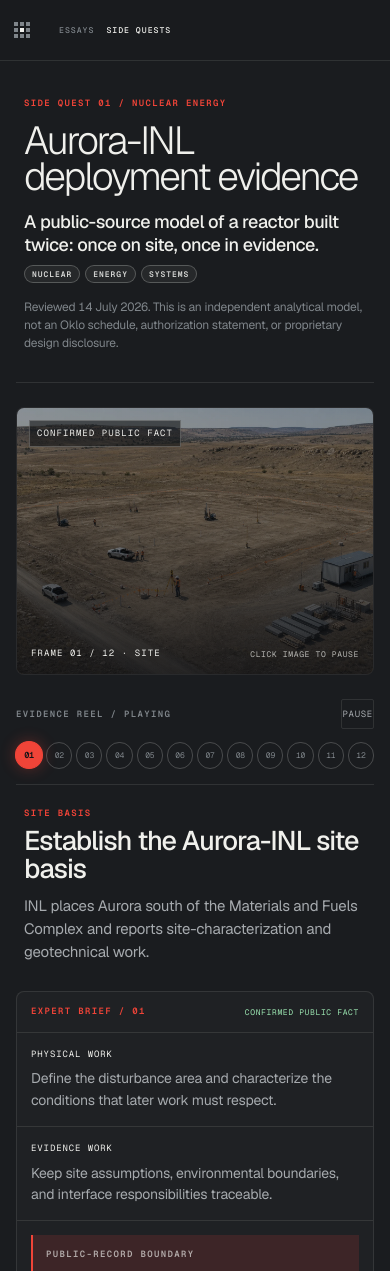
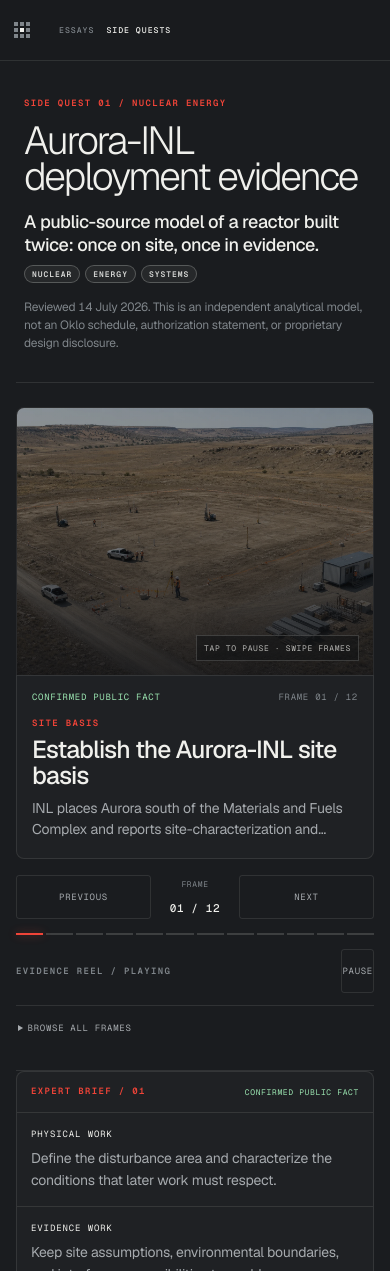
Before and after one commit to lucaschatham/lucaschatham, a Next.js app: page /side-quests/aurora-inl in a window 390 px wide. Shown: the top 1271 px of the page. Built offline with nearby package versions, Linux system fonts and the light colour scheme.

Commit message:
Improve Aurora reel mobile flow

```diff
--- a/app/global.css
+++ b/app/global.css
@@ -1350,7 +1350,8 @@
   position: relative;
   overflow: hidden;
   border: 1px solid var(--line);
-  border-radius: 8px;
+  border-bottom: 0;
+  border-radius: 8px 8px 0 0;
   background: var(--shadow-900);
   aspect-ratio: 4 / 3;
 }
@@ -1387,37 +1388,14 @@
   pointer-events: none;
 }
 
-.aurora-image-state,
-.aurora-image-stage {
-  position: absolute;
-  z-index: 1;
-  margin: 0;
-  font-family: "Geist Mono", monospace;
-  font-size: 9px;
-  letter-spacing: .12em;
-  text-transform: uppercase;
-}
-
-.aurora-image-state {
-  top: 12px;
-  left: 12px;
-  padding: 6px 7px;
-  border: 1px solid rgba(240, 240, 236, .24);
-  background: rgba(18, 19, 22, .58);
-  color: var(--silver-100);
-}
-
-.aurora-image-stage {
-  bottom: 14px;
-  left: 14px;
-  color: var(--silver-100);
-}
-
 .aurora-image-hint {
   position: absolute;
   right: 14px;
   bottom: 14px;
   z-index: 1;
+  padding: 6px 7px;
+  border: 1px solid rgba(240, 240, 236, .17);
+  background: rgba(18, 19, 22, .58);
   margin: 0;
   color: rgba(240, 240, 236, .72);
   font-family: "Geist Mono", monospace;
@@ -1431,11 +1409,135 @@
   outline-offset: 3px;
 }
 
+.aurora-caption-rail {
+  display: grid;
+  min-height: 184px;
+  padding: 15px 15px 18px;
+  align-content: start;
+  border: 1px solid var(--line);
+  border-radius: 0 0 8px 8px;
+  background: rgba(240, 240, 236, .025);
+  animation: aurora-caption-in .35s ease both;
+}
+
+.aurora-caption-meta {
+  display: flex;
+  align-items: center;
+  justify-content: space-between;
+  gap: 12px;
+}
+
+.aurora-caption-status,
+.aurora-caption-frame {
+  margin: 0;
+  font-family: "Geist Mono", monospace;
+  font-size: 9px;
+  letter-spacing: .08em;
+  line-height: 1.35;
+  text-transform: uppercase;
+}
+
+.aurora-caption-status.fact { color: var(--good); }
+.aurora-caption-status.inference { color: var(--gray-400); }
+.aurora-caption-status.unknown { color: var(--pulse); }
+.aurora-caption-frame { color: var(--steel-500); text-align: right; }
+
+.aurora-caption-rail .aurora-stage-phase { margin-top: 13px; }
+
+.aurora-caption-rail h2 {
+  display: -webkit-box;
+  margin: 6px 0 10px;
+  overflow: hidden;
+  color: var(--silver-100);
+  font-size: clamp(22px, 6.3vw, 30px);
+  font-weight: 480;
+  letter-spacing: -.035em;
+  line-height: 1.06;
+  -webkit-box-orient: vertical;
+  -webkit-line-clamp: 2;
+}
+
+.aurora-caption-summary {
+  display: -webkit-box;
+  margin: 0;
+  overflow: hidden;
+  color: var(--gray-400);
+  font-size: 14px;
+  line-height: 1.5;
+  -webkit-box-orient: vertical;
+  -webkit-line-clamp: 2;
+}
+
 .aurora-stage-controls {
-  margin-top: 12px;
-  padding: 12px 0 15px;
+  padding: 16px 0 20px;
   border-bottom: 1px solid var(--line);
 }
+
+.aurora-stage-navigation {
+  display: grid;
+  grid-template-columns: minmax(0, 1fr) auto minmax(0, 1fr);
+  align-items: stretch;
+  gap: 8px;
+}
+
+.aurora-stage-navigation button,
+.aurora-controls-head button {
+  min-height: 44px;
+  border: 1px solid var(--line);
+  border-radius: 3px;
+  background: transparent;
+  color: var(--gray-400);
+  font-family: "Geist Mono", monospace;
+  font-size: 9px;
+  letter-spacing: .08em;
+  text-transform: uppercase;
+  cursor: pointer;
+  transition: border-color .15s, color .15s, background .15s;
+}
+
+.aurora-stage-navigation button:hover,
+.aurora-controls-head button:hover:not(:disabled) {
+  border-color: rgba(240, 240, 236, .32);
+  background: rgba(240, 240, 236, .05);
+  color: var(--silver-100);
+}
+
+.aurora-stage-navigation p {
+  display: grid;
+  min-width: 72px;
+  margin: 0;
+  place-items: center;
+  color: var(--steel-500);
+  font-family: "Geist Mono", monospace;
+  font-size: 8px;
+  letter-spacing: .08em;
+  line-height: 1.2;
+  text-align: center;
+  text-transform: uppercase;
+}
+
+.aurora-stage-navigation strong {
+  display: block;
+  margin-top: 3px;
+  color: var(--silver-100);
+  font-size: 11px;
+  font-weight: 500;
+}
+
+.aurora-progress {
+  display: grid;
+  grid-template-columns: repeat(12, minmax(0, 1fr));
+  gap: 3px;
+  margin: 14px 0;
+}
+
+.aurora-progress span {
+  height: 2px;
+  background: rgba(240, 240, 236, .16);
+}
+
+.aurora-progress span.is-complete { background: rgba(240, 240, 236, .46); }
+.aurora-progress span.is-current { background: var(--pulse); box-shadow: 0 0 9px rgba(240, 68, 56, .45); }
 
 .aurora-controls-head {
   display: flex;
@@ -1445,55 +1547,56 @@
 }
 
 .aurora-controls-head > p { color: var(--steel-500); }
-
-.aurora-controls-head > div { display: flex; gap: 5px; }
-
-.aurora-controls-head button {
-  min-height: 30px;
-  border: 1px solid var(--line);
-  border-radius: 2px;
-  background: transparent;
+.aurora-controls-head button:disabled { opacity: .35; cursor: not-allowed; }
+
+.aurora-frame-picker {
+  margin-top: 12px;
+  border-top: 1px solid var(--line);
+}
+
+.aurora-frame-picker summary {
+  min-height: 44px;
+  padding: 0 2px;
   color: var(--gray-400);
   font-family: "Geist Mono", monospace;
   font-size: 9px;
   letter-spacing: .08em;
+  line-height: 44px;
   text-transform: uppercase;
   cursor: pointer;
-  transition: border-color .15s, color .15s, background .15s;
-}
-
-.aurora-controls-head button:hover:not(:disabled) {
-  border-color: rgba(240, 240, 236, .32);
-  background: rgba(240, 240, 236, .05);
-  color: var(--silver-100);
-}
-
-.aurora-controls-head button:disabled { opacity: .35; cursor: not-allowed; }
+}
+
+.aurora-frame-picker[open] summary { color: var(--silver-100); }
 
 .aurora-stage-list {
   display: grid;
-  grid-template-columns: repeat(12, minmax(25px, 1fr));
-  gap: 4px;
-  margin: 13px 0 0;
+  grid-template-columns: repeat(3, minmax(0, 1fr));
+  gap: 7px;
+  margin: 0 0 4px;
   padding: 0;
   list-style: none;
 }
 
 .aurora-stage-list button {
-  display: grid;
+  display: flex;
+  min-height: 44px;
   width: 100%;
-  aspect-ratio: 1;
-  place-items: center;
+  padding: 7px 8px;
+  align-items: center;
+  gap: 6px;
   border: 1px solid rgba(240, 240, 236, .22);
-  border-radius: 50%;
+  border-radius: 3px;
   background: transparent;
   color: var(--steel-500);
   font-family: "Geist Mono", monospace;
   font-size: 8px;
+  line-height: 1.2;
+  text-align: left;
   cursor: pointer;
   transition: background .15s, border-color .15s, color .15s, transform .15s;
 }
 
+.aurora-stage-list button span { color: var(--silver-100); }
 .aurora-stage-list button:hover { color: var(--silver-100); border-color: var(--silver-100); }
 .aurora-stage-list button[aria-current="step"] {
   border-color: var(--pulse);
@@ -1504,8 +1607,6 @@
   transform: scale(1.08);
 }
 
-.aurora-stage-copy { padding: 22px 8px 28px; }
-.aurora-stage-copy h2,
 .aurora-method h2 {
   margin: 7px 0 10px;
   color: var(--silver-100);
@@ -1514,7 +1615,6 @@
   letter-spacing: -.035em;
   line-height: 1.05;
 }
-.aurora-stage-copy > p:last-child,
 .aurora-method > p:last-child {
   color: var(--gray-400);
   font-size: 15px;
@@ -1627,11 +1727,18 @@
   to { opacity: 1; transform: scale(1); }
 }
 
+@keyframes aurora-caption-in {
+  from { opacity: .3; transform: translateY(3px); }
+  to { opacity: 1; transform: translateY(0); }
+}
+
 @media (prefers-reduced-motion: reduce) {
   .aurora-image-wrap img,
   .aurora-stage-list button,
   .aurora-controls-head button,
+  .aurora-stage-navigation button,
   .aurora-deck-links a,
   .aurora-sources a { transition: none; }
-  .aurora-image-reel img { animation: none; }
-}
+  .aurora-image-reel img,
+  .aurora-caption-rail { animation: none; }
+}
--- a/components/aurora-deployment-experience.tsx
+++ b/components/aurora-deployment-experience.tsx
@@ -1,6 +1,6 @@
 "use client";
 
-import { useEffect, useState } from "react";
+import { useEffect, useRef, useState, type TouchEvent } from "react";
 import { TagList } from "@/components/tag-list";
 
 type Evidence = "Confirmed public fact" | "Supported inference" | "Not publicly established";
@@ -274,8 +274,20 @@
 export function AuroraDeploymentExperience({ tags }: { tags?: string[] }) {
   const [activeIndex, setActiveIndex] = useState(0);
   const [isPaused, setIsPaused] = useState(false);
+  const [isReelVisible, setIsReelVisible] = useState(false);
   const [prefersReducedMotion, setPrefersReducedMotion] = useState(false);
+  const reelViewportRef = useRef<HTMLDivElement>(null);
+  const reelHasBeenVisible = useRef(false);
+  const touchStart = useRef<{ x: number; y: number } | null>(null);
   const stage = stages[activeIndex];
+  const isPlaying = !isPaused && !prefersReducedMotion && isReelVisible;
+  const playbackState = prefersReducedMotion
+    ? "Evidence reel / motion reduced"
+    : isPlaying
+      ? "Evidence reel / playing"
+      : isReelVisible
+        ? "Evidence reel / paused"
+        : "Evidence reel / paused while offscreen";
 
   useEffect(() => {
     const syncFromHash = () => {
@@ -299,14 +311,40 @@
   }, []);
 
   useEffect(() => {
-    if (isPaused || prefersReducedMotion) return;
+    const target = reelViewportRef.current;
+
+    if (!target || !("IntersectionObserver" in window)) {
+      setIsReelVisible(true);
+      return;
+    }
+
+    const observer = new IntersectionObserver(
+      ([entry]) => {
+        const isVisible = entry.isIntersecting && entry.intersectionRatio >= 0.5;
+        setIsReelVisible(isVisible);
+
+        if (isVisible) {
+          reelHasBeenVisible.current = true;
+        } else if (reelHasBeenVisible.current) {
+          setIsPaused(true);
+        }
+      },
+      { threshold: [0, 0.5, 1] },
+    );
+
+    observer.observe(target);
+    return () => observer.disconnect();
+  }, []);
+
+  useEffect(() => {
+    if (!isPlaying) return;
 
     const interval = window.setInterval(() => {
       setActiveIndex((currentIndex) => (currentIndex + 1) % stages.length);
-    }, 6000);
+    }, 7000);
 
     return () => window.clearInterval(interval);
-  }, [isPaused, prefersReducedMotion]);
+  }, [isPlaying]);
 
   function selectStage(index: number) {
     const nextIndex = Math.max(0, Math.min(index, stages.length - 1));
@@ -317,6 +355,37 @@
 
   function pauseOnCurrentFrame() {
     setIsPaused(true);
+  }
+
+  function moveStage(direction: -1 | 1) {
+    const nextIndex = (activeIndex + direction + stages.length) % stages.length;
+    selectStage(nextIndex);
+  }
+
+  function togglePlayback() {
+    if (prefersReducedMotion) return;
+    setIsPaused((paused) => !paused);
+  }
+
+  function recordTouchStart(event: TouchEvent<HTMLButtonElement>) {
+    const touch = event.touches[0];
+    if (touch) touchStart.current = { x: touch.clientX, y: touch.clientY };
+  }
+
+  function moveOnSwipe(event: TouchEvent<HTMLButtonElement>) {
+    const start = touchStart.current;
+    const touch = event.changedTouches[0];
+    touchStart.current = null;
+
+    if (!start || !touch) return;
+
+    const horizontalDistance = touch.clientX - start.x;
+    const verticalDistance = touch.clientY - start.y;
+
+    if (Math.abs(horizontalDistance) < 44 || Math.abs(horizontalDistance) <= Math.abs(verticalDistance)) return;
+
+    if (horizontalDistance < 0) moveStage(1);
+    else moveStage(-1);
   }
 
   return (
@@ -334,37 +403,74 @@
       </header>
 
       <section className="aurora-stage" aria-labelledby="aurora-stage-title">
+        <div ref={reelViewportRef} className="aurora-stage-media">
           <button
             type="button"
             className="aurora-image-wrap aurora-image-reel"
             onClick={pauseOnCurrentFrame}
-          aria-label={isPaused || prefersReducedMotion
-            ? `Reel paused on frame ${stage.number}: ${stage.title}. Use the play button to resume.`
-            : `Reel playing frame ${stage.number}: ${stage.title}. Click to pause on this frame.`}
+            onTouchStart={recordTouchStart}
+            onTouchEnd={moveOnSwipe}
+            onKeyDown={(event) => {
+              if (event.key === "ArrowLeft") {
+                event.preventDefault();
+                moveStage(-1);
+              }
+              if (event.key === "ArrowRight") {
+                event.preventDefault();
+                moveStage(1);
+              }
+            }}
+            aria-label={isPlaying
+              ? `Reel playing frame ${stage.number}: ${stage.title}. Tap to pause, or swipe to change frames.`
+              : `Reel paused on frame ${stage.number}: ${stage.title}. Tap to keep this frame selected, or swipe to change frames.`}
           >
             <img key={stage.number} src={stage.image} alt={stage.imageAlt} width="1200" height="760" />
             <div className="aurora-image-scrim" aria-hidden="true" />
-          <p className="aurora-image-state">{stage.evidence}</p>
-          <p className="aurora-image-stage">Frame {stage.number} / {stages.length} · {stage.shortTitle}</p>
             <p className="aurora-image-hint" aria-hidden="true">
-            {prefersReducedMotion ? "Motion reduced" : isPaused ? "Paused" : "Click image to pause"}
+              {prefersReducedMotion ? "Motion reduced" : isPlaying ? "Tap to pause · swipe frames" : "Paused · swipe frames"}
             </p>
           </button>
 
+          <div key={stage.number} className="aurora-caption-rail">
+            <div className="aurora-caption-meta">
+              <p className={`aurora-caption-status ${stage.evidence === "Confirmed public fact" ? "fact" : stage.evidence === "Supported inference" ? "inference" : "unknown"}`}>
+                {stage.evidence}
+              </p>
+              <p className="aurora-caption-frame">Frame {stage.number} / {stages.length}</p>
+            </div>
+            <p className="aurora-stage-phase">{stage.phase}</p>
+            <h2 id="aurora-stage-title">{stage.title}</h2>
+            <p className="aurora-caption-summary">{stage.summary}</p>
+          </div>
+        </div>
+
         <div className="aurora-stage-controls">
+          <div className="aurora-stage-navigation" aria-label="Evidence-reel navigation">
+            <button type="button" onClick={() => moveStage(-1)} aria-label="Previous evidence-reel frame">Previous</button>
+            <p aria-live="polite"><span>Frame</span><strong>{stage.number} / {stages.length}</strong></p>
+            <button type="button" onClick={() => moveStage(1)} aria-label="Next evidence-reel frame">Next</button>
+          </div>
+
+          <div className="aurora-progress" aria-hidden="true">
+            {stages.map((candidate, index) => (
+              <span className={index === activeIndex ? "is-current" : index < activeIndex ? "is-complete" : undefined} key={candidate.number} />
+            ))}
+          </div>
+
           <div className="aurora-controls-head">
-            <p>{prefersReducedMotion ? "Evidence reel / motion reduced" : isPaused ? "Evidence reel / paused" : "Evidence reel / playing"}</p>
-            <div>
+            <p>{playbackState}</p>
             <button
               type="button"
-                onClick={() => setIsPaused((paused) => !paused)}
+              onClick={togglePlayback}
               disabled={prefersReducedMotion}
               aria-pressed={isPaused}
             >
-                {isPaused ? "Play" : "Pause"}
+              {isPlaying ? "Pause" : "Play"}
             </button>
           </div>
-          </div>
+
+          <details className="aurora-frame-picker">
+            <summary>Browse all frames</summary>
             <ol className="aurora-stage-list" aria-label="Select an Aurora-INL evidence-reel frame">
               {stages.map((candidate, index) => (
                 <li key={candidate.number}>
@@ -374,17 +480,12 @@
                     aria-current={index === activeIndex ? "step" : undefined}
                     aria-label={`Frame ${candidate.number}: ${candidate.title}. Selecting a frame pauses the reel.`}
                   >
-                  {candidate.number}
+                    <span>{candidate.number}</span>{candidate.shortTitle}
                   </button>
                 </li>
               ))}
             </ol>
-        </div>
-
-        <div className="aurora-stage-copy">
-          <p className="aurora-stage-phase">{stage.phase}</p>
-          <h2 id="aurora-stage-title">{stage.title}</h2>
-          <p>{stage.summary}</p>
+          </details>
         </div>
       </section>
 
```
Lines whose indentation alone changed are shown as unchanged.
